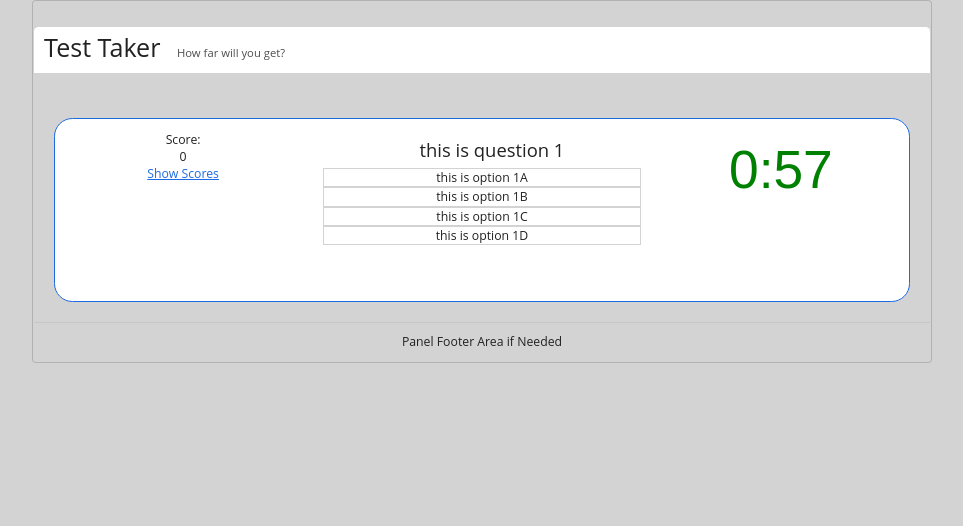
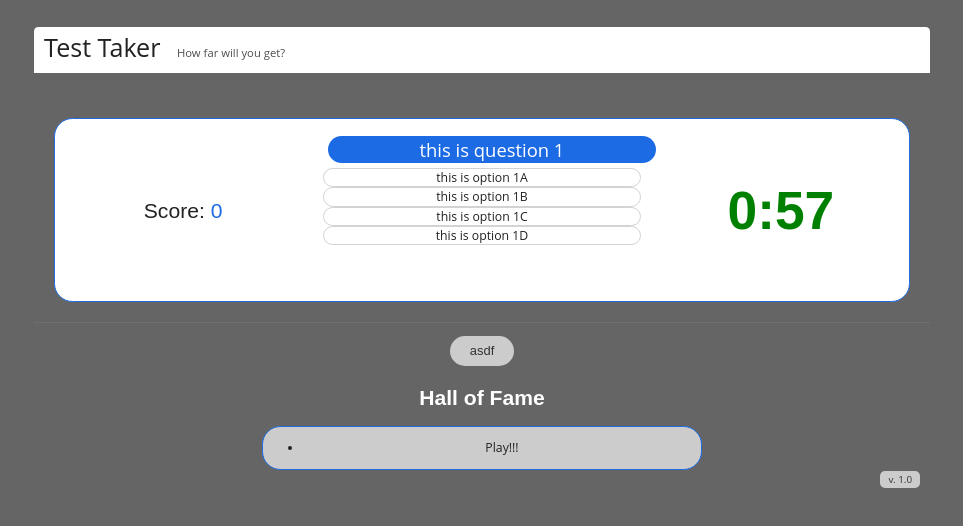
Before and after one commit to giannifontanot/test-taker, a plain HTML site: page index.html in a window 1280 px wide. Both pictures are taken after a click on the input "Begin test". Shown: the whole page, without its empty margins (158-1121 px from the left). Drawn offline with Linux system fonts and the light colour scheme.

Commit message:
Main app. Changed made to show a different distribution of page elements.

```diff
--- a/index.html
+++ b/index.html
@@ -19,30 +19,30 @@
 <script src="./scripts/questions.js"></script>
 <script src="./scripts/testTaker.js">
 </script>
-<body style="background-color: lightgray">
+<body style="">
+<div class="banner-area">
 
 
     <div class="panel">
         <div class="panel-header">
             <h1>Test Taker <small>How far will you get?</small></h1>
         </div>
-    <div class="panel-body">
+        <div class="panel-body text-center">
 
 
-        <div class="flex-grid tenths game border-primary rounded-more-corners">
+            <div class="flex-grid tenths game border-primary rounded-more-corners ">
 
-            <div class="col-3 col-3-md col-10-sm text-center">Score:
-                <div id="divScore">0</div>
-                <a href="" onclick="fShowScores()">Show Scores</a>
+                <div class="col-3 col-3-md col-10-sm text-center scoreContainer">
+                    <h2>Score: <span id="divScore">0</span></h2>
                 </div>
 
 
-            <div class="col-4 col-4-md col-10-sm text-center form-elements">
-                <div id="divQuestion"></div>
-                <div class="Option" id="divOptionA" onclick="fAnswerSelected(this);"></div>
-                <div class="Option" id="divOptionB" onclick="fAnswerSelected(this);"></div>
-                <div class="Option" id="divOptionC" onclick="fAnswerSelected(this);"></div>
-                <div class="Option" id="divOptionD" onclick="fAnswerSelected(this);"></div>
+                <div class="col-4 col-4-md col-10-sm text-center form-elements panelQuestions">
+                    <div class="rounded-corners primary" id="divQuestion"></div>
+                    <div class="Option rounded-corners" id="divOptionA" onclick="fAnswerSelected(this);"></div>
+                    <div class="Option rounded-corners" id="divOptionB" onclick="fAnswerSelected(this);"></div>
+                    <div class="Option rounded-corners" id="divOptionC" onclick="fAnswerSelected(this);"></div>
+                    <div class="Option rounded-corners" id="divOptionD" onclick="fAnswerSelected(this);"></div>
                     <div id="divText">
 
 
@@ -53,18 +53,24 @@
                     <div class="Answer" id="divAnswer"></div>
                 </div>
 
-            <div class="col-3 col-3-md col-10-sm text-center">
-                <div class="valign" id="divTimer" style="margin-top:30px;">00:00</div>
+                <div class="col-3 col-3-md col-10-sm text-center timerContainer">
+                    <div class="valign" id="divTimer">00:00</div>
                 </div>
             </div>
 
         </div>
         <div class="panel-footer">
-        Panel Footer Area if Needed
+            <button class="btn" id="message" width="100%">asdf</button></br>
+            <h2 class="bold headerWinners">Hall of Fame</h2>
+            <div class="border-primary rounded-more-corners winnerList text-center" >
+                <div>
+                    <ul id="scoreList"><li>Play!!!</li></ul>
                 </div>
             </div>
-
-
+            <div class="text-right"><span class="flag default">v. 1.0</span></div>
+        </div>
+    </div>
+</div>
 </body>
 <script>window.onload = fNewGame();</script>
 
```
Lines whose indentation alone changed are shown as unchanged.
